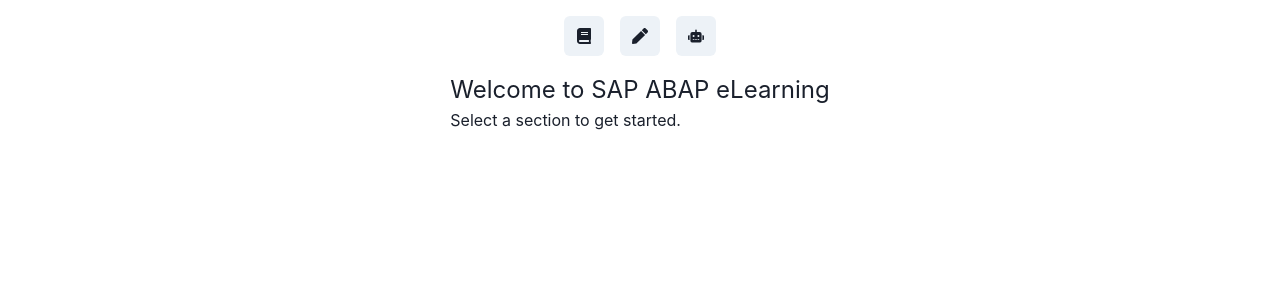
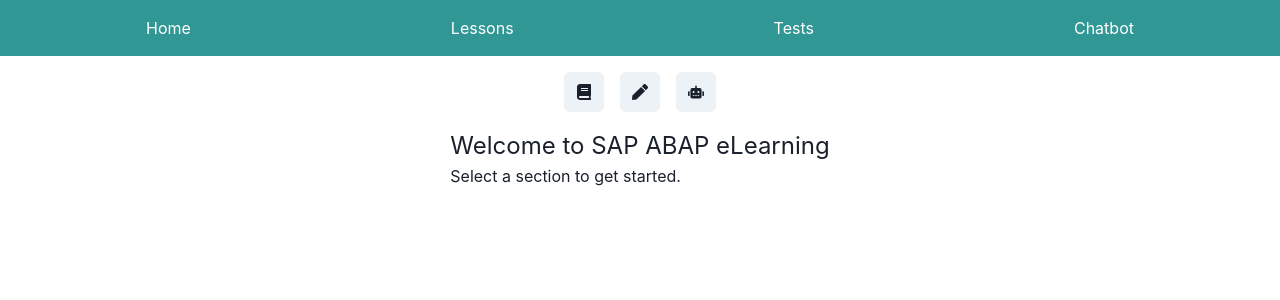
Before and after one commit to GPT-Engineer-App/abap-elearning-skeleton, a React (Vite) app: page / in a window 1280 px wide. Shown: the top 300 px of the page. Built offline with nearby package versions, Linux system fonts and the light colour scheme.

Commit message:
Added a navigation bar for better navigation between sections and improved the visual design using Chakra UI components. Created a new component for the navigation bar and updated the `App.jsx` and `Index.jsx` files accordingly.
Prompt: too poor design

```diff
--- a/src/App.jsx
+++ b/src/App.jsx
@@ -1,14 +1,17 @@
 import { Route, BrowserRouter as Router, Routes } from "react-router-dom";
 import Index from "./pages/Index.jsx";
+import NavBar from "./components/NavBar.jsx";
 
-function App() {
-  return (
+const App = () => (
   <Router>
+    <NavBar />
     <Routes>
       <Route exact path="/" element={<Index />} />
+      <Route path="/lessons" element={<Index page="lessons" />} />
+      <Route path="/tests" element={<Index page="tests" />} />
+      <Route path="/chatbot" element={<Index page="chatbot" />} />
     </Routes>
   </Router>
 );
-}
 
 export default App;
--- /dev/null
+++ b/src/components/NavBar.jsx
@@ -0,0 +1,23 @@
+import { Box, Flex, Link } from "@chakra-ui/react";
+import { Link as RouterLink } from "react-router-dom";
+
+const NavBar = () => (
+  <Box bg="teal.500" p={4}>
+    <Flex justify="space-around">
+      <Link as={RouterLink} to="/" color="white">
+        Home
+      </Link>
+      <Link as={RouterLink} to="/lessons" color="white">
+        Lessons
+      </Link>
+      <Link as={RouterLink} to="/tests" color="white">
+        Tests
+      </Link>
+      <Link as={RouterLink} to="/chatbot" color="white">
+        Chatbot
+      </Link>
+    </Flex>
+  </Box>
+);
+
+export default NavBar;
--- a/src/pages/Index.jsx
+++ b/src/pages/Index.jsx
@@ -1,4 +1,4 @@
-import { useState } from "react";
+import { useState, useEffect } from "react";
 import { Container, Box, VStack, HStack, Text, Button, IconButton, Input, useToast } from "@chakra-ui/react";
 import { FaBook, FaPen, FaRobot } from "react-icons/fa";
 
@@ -13,8 +13,8 @@ const tests = [
   { id: 2, title: "Test 2", questions: ["What are ABAP reports?", "How do you create a report in ABAP?"] },
 ];
 
-const Index = () => {
-  const [currentPage, setCurrentPage] = useState("home");
+const Index = ({ page }) => {
+  const [currentPage, setCurrentPage] = useState(page || "home");
   const [selectedLesson, setSelectedLesson] = useState(null);
   const [selectedTest, setSelectedTest] = useState(null);
   const [chatInput, setChatInput] = useState("");
```
Lines whose indentation alone changed are shown as unchanged.
